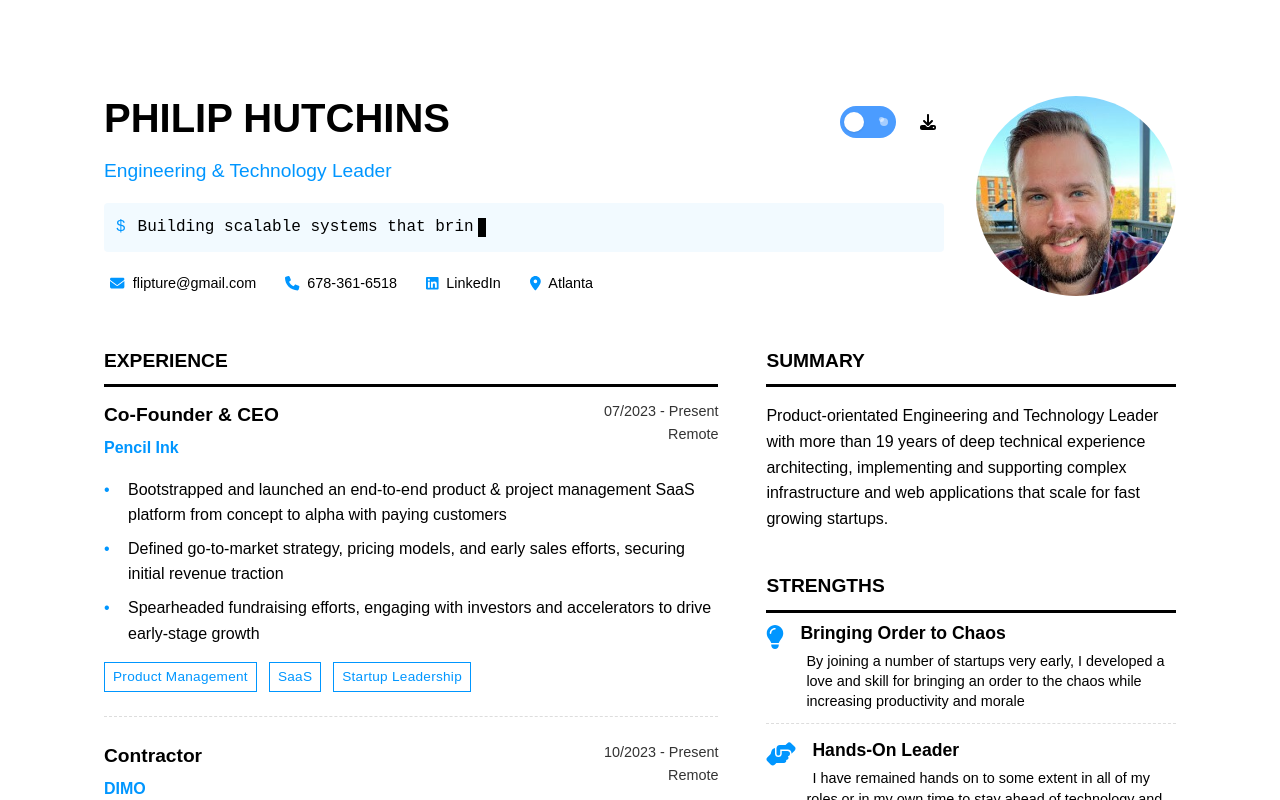
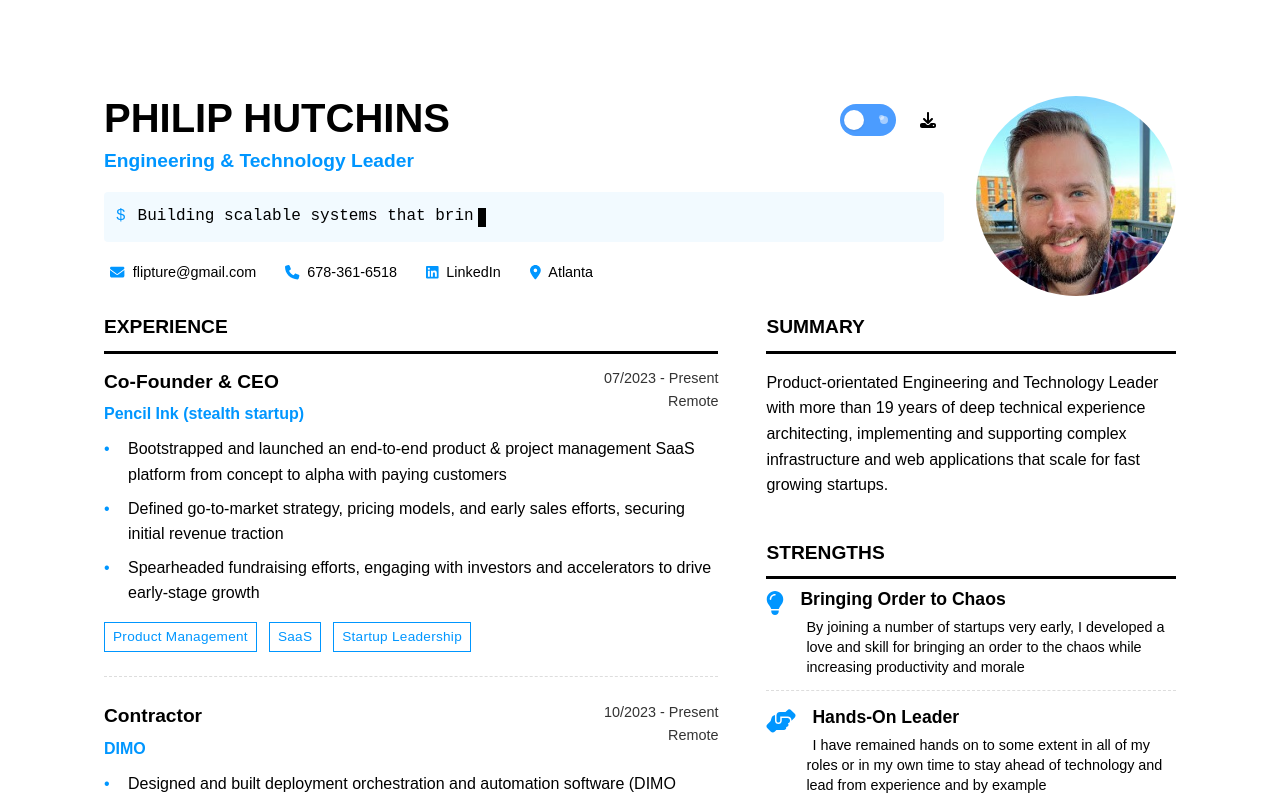
Before and after one commit to phutchins/interactiveresume, a Vue app: page / in a window 1280 px wide. Shown: the top 800 px of the page. Built offline with nearby package versions, Linux system fonts and the light colour scheme.

Commit message:
Refine resume layout and styling with subtle spacing adjustments

```diff
--- a/src/components/ExperienceSection.vue
+++ b/src/components/ExperienceSection.vue
@@ -33,7 +33,7 @@ import type { Experience } from '../types/resume';
 const jobs: Experience[] = [
   {
     title: 'Co-Founder & CEO',
-    company: 'Pencil Ink',
+    company: 'Pencil Ink (stealth startup)',
     location: 'Remote',
     startDate: '07/2023',
     endDate: 'Present',
@@ -154,7 +154,7 @@ const toggleExpanded = (index: number) => {
   display: flex;
   justify-content: space-between;
   align-items: flex-start;
-  margin-bottom: 0.5rem;
+  margin-bottom: 0.1rem;
 }
 
 .job-title-company {
--- a/src/components/Resume.vue
+++ b/src/components/Resume.vue
@@ -77,18 +77,18 @@
 </template>
 
 <script setup lang="ts">
-import { ref, onMounted } from 'vue'
+import { library } from '@fortawesome/fontawesome-svg-core'
+import { faLinkedin } from '@fortawesome/free-brands-svg-icons'
+import { faDownload, faEnvelope, faLocationDot, faPhone } from '@fortawesome/free-solid-svg-icons'
+import html2canvas from 'html2canvas'
+import { jsPDF } from 'jspdf'
+import { onMounted, ref } from 'vue'
 import { useRoute } from 'vue-router'
 import { resumeVersions } from '../config/resumeVersions'
+import AdvisorySection from './AdvisorySection.vue'
 import ExperienceSection from './ExperienceSection.vue'
+import SkillsSection from './SkillsSection.vue'
 import StrengthsSection from './StrengthsSection.vue'
-import SkillsSection from './SkillsSection.vue'
-import AdvisorySection from './AdvisorySection.vue'
-import { library } from '@fortawesome/fontawesome-svg-core'
-import { faEnvelope, faPhone, faLocationDot, faDownload } from '@fortawesome/free-solid-svg-icons'
-import { faLinkedin } from '@fortawesome/free-brands-svg-icons'
-import html2canvas from 'html2canvas'
-import { jsPDF } from 'jspdf'
 
 library.add(faEnvelope, faPhone, faLocationDot, faLinkedin, faDownload)
 
@@ -393,7 +393,7 @@ const downloadPDF = async () => {
 }
 
 .header {
-  margin-bottom: 3rem;
+  margin-bottom: 1rem;
 
   &-content {
     display: flex;
@@ -405,8 +405,12 @@ const downloadPDF = async () => {
     flex: 1;
     text-align: left;
 
-    h1, h2 {
-      text-align: left;
+    h1 {
+      margin-bottom: 0.25rem;
+    }
+
+    h2 {
+      margin-bottom: 0.5rem;
     }
   }
 
@@ -440,7 +444,7 @@ h2 {
   font-size: 1.2rem;
   color: var(--primary-color);
   margin-bottom: 1rem;
-  font-weight: normal;
+  font-weight: 600;
 }
 
 section {
@@ -615,7 +619,7 @@ section {
   display: flex;
   justify-content: space-between;
   align-items: center;
-  margin-bottom: 0.5rem;
+  margin-bottom: 0.1rem;
 
   .actions {
     display: flex;
@@ -690,15 +694,16 @@ section {
       h1 {
         font-size: 32px !important;
         line-height: 1.2 !important;
-        margin-bottom: 0.5rem !important;
+        margin-bottom: 0.1rem !important;
         white-space: nowrap !important;
       }
 
       h2 {
         font-size: 18px !important;
         line-height: 1.2 !important;
-        margin-bottom: 1rem !important;
+        margin-bottom: 0.75rem !important;
         white-space: nowrap !important;
+        font-weight: 600 !important;
       }
     }
   }
```
